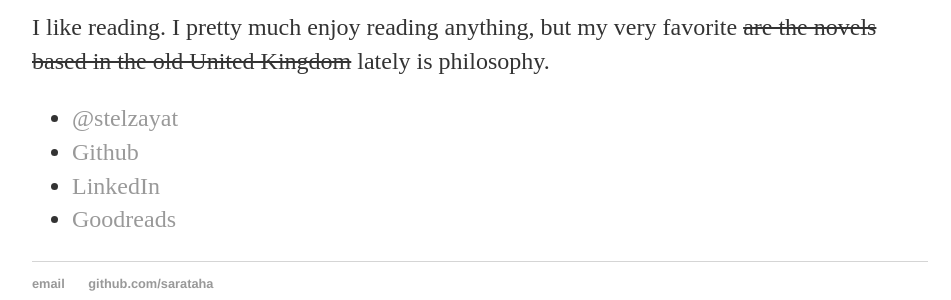
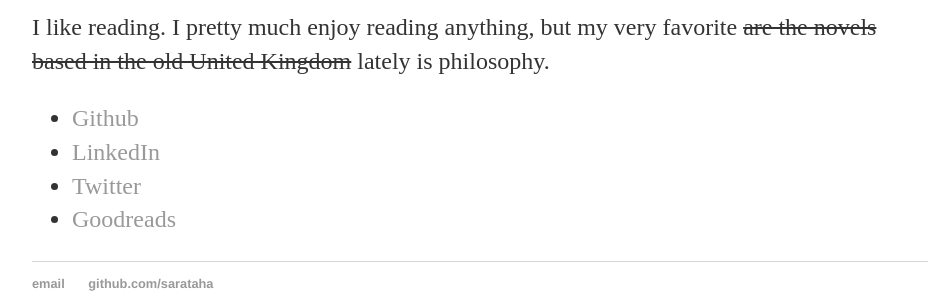
Before and after one commit to sarataha/sarataha.github.io, a Jekyll site: the page built from about/index.html, in a window 1280 px wide. Shown: the part 416-716 px from the top of the page, without its empty margins (160-1111 px from the left). Built offline with Jekyll 4.4.1, drawn with Linux system fonts in a browser that asks for light colours.

Commit message:
Update links

```diff
--- a/about/index.html
+++ b/about/index.html
@@ -16,9 +16,9 @@
 			<p>I like reading. I pretty much enjoy reading anything, but my very favorite <strike>are the novels based in the old United Kingdom</strike> lately is philosophy.</p>
 
 			<ul class="contacts">
-				<li><a href="https://twitter.com/stelzayat">@stelzayat</a></li>
 				<li><a href="https://github.com/sarataha">Github</a></li>
 				<li><a href="https://www.linkedin.com/in/sarazayat/">LinkedIn</a></li>
+				<li><a href="https://twitter.com/stelzayat">Twitter</a></li>
 				<li><a href="https://www.goodreads.com/user/show/10599698-sara">Goodreads</a></li>
 				</ul>
 		</div>
```
